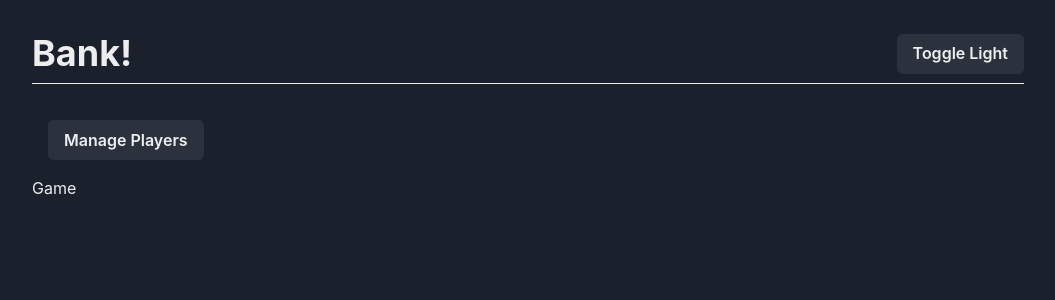
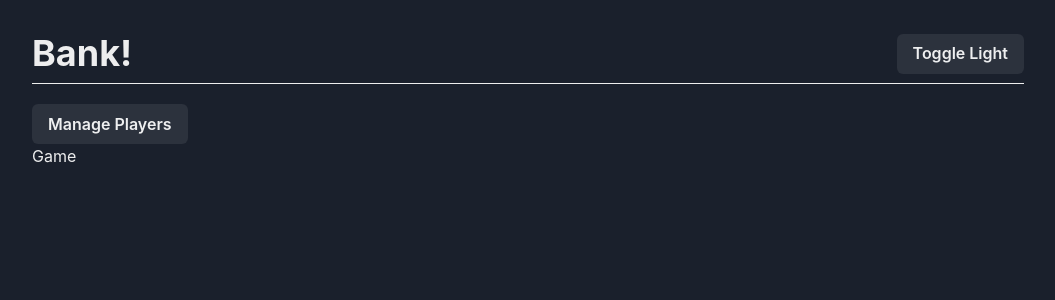
Before and after one commit to BankGameApp/Bank, a Next.js app: page / in a window 1280 px wide. Shown: the top 300 px of the page, without its empty margins (112-1167 px from the left). Built offline with nearby package versions, Linux system fonts and the light colour scheme.

Commit message:
remove padding on player drawer box

```diff
--- a/components/PlayerDrawer.jsx
+++ b/components/PlayerDrawer.jsx
@@ -49,7 +49,7 @@ const PlayerDrawer = () => {
   }
 
   return (
-    <Box p={4}>
+    <Box>
       <Button onClick={onOpen}>Manage Players</Button>
       <Drawer isOpen={isOpen} placement="right" onClose={onClose}>
         <DrawerOverlay />
```
